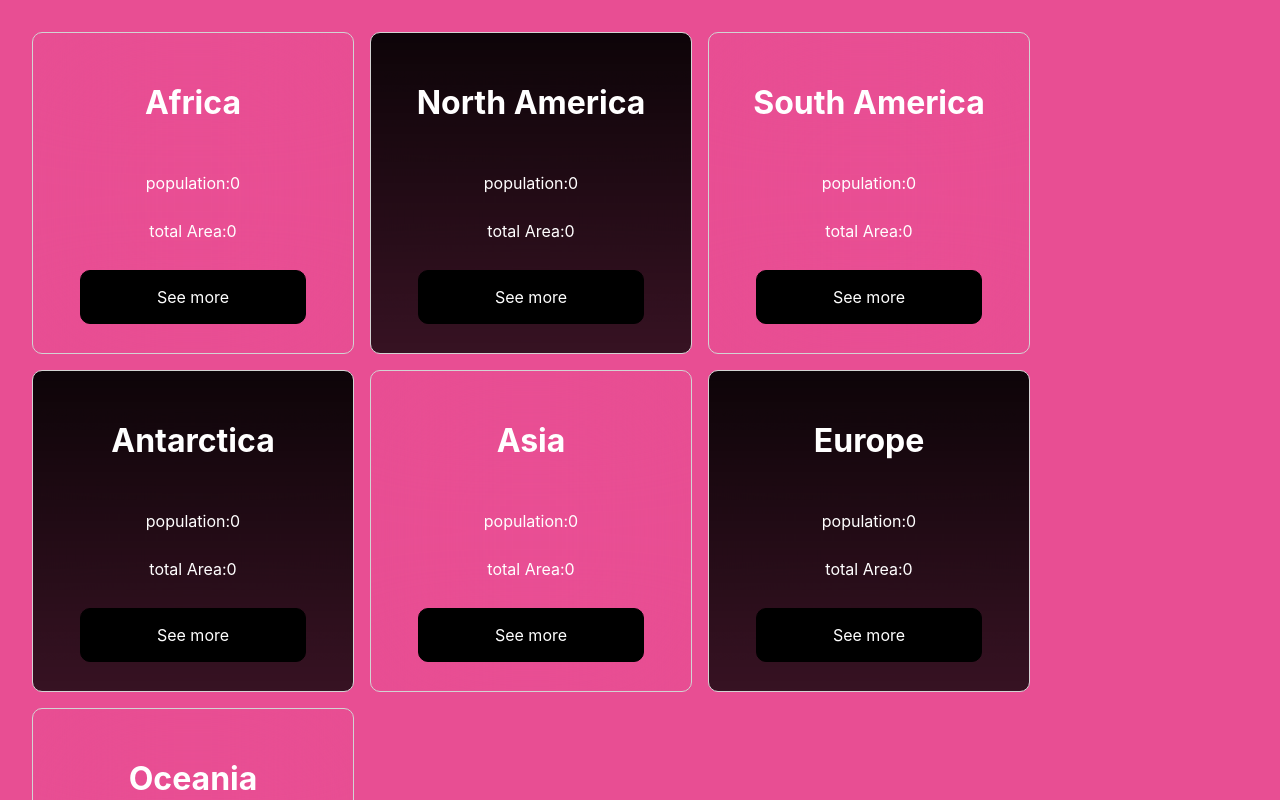
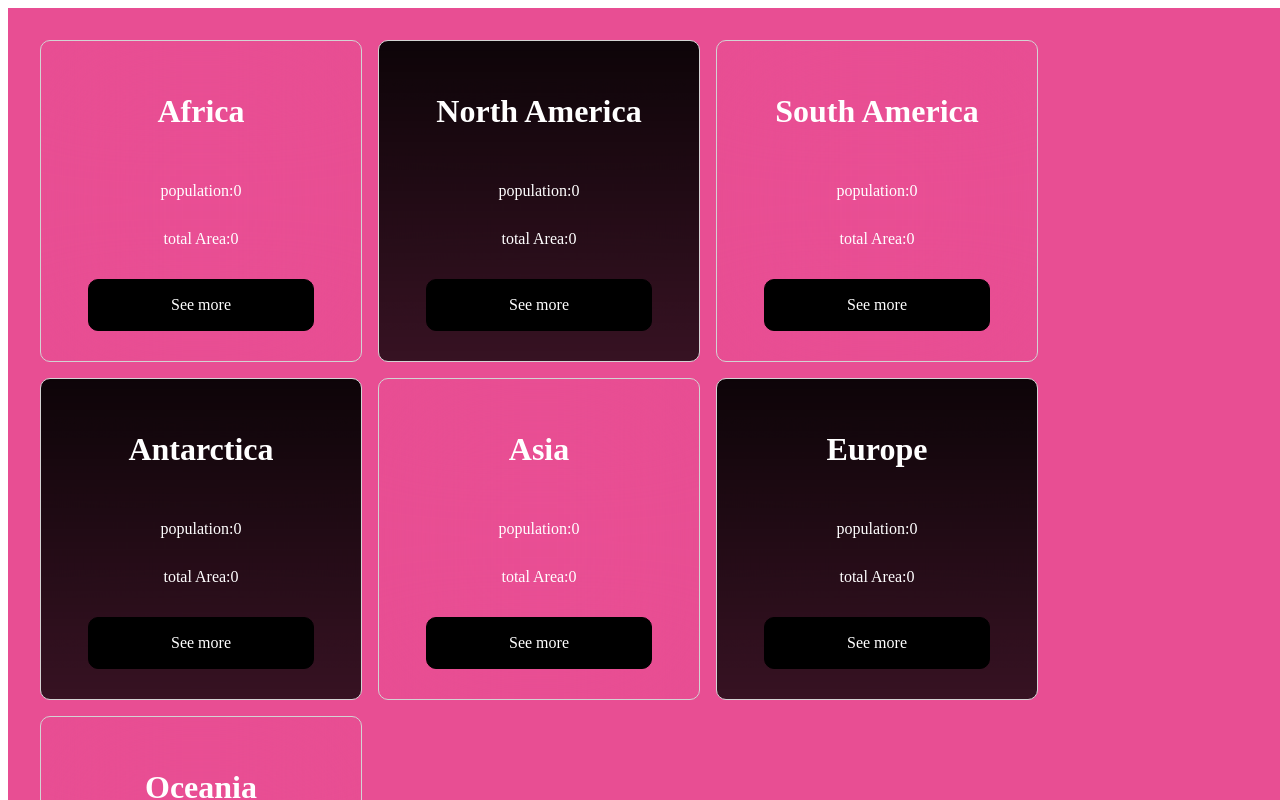
Before and after one commit to Reggeditt/react-capstone, a React (Create React App) app: page / in a window 1280 px wide. Shown: the top 800 px of the page. Built offline with nearby package versions, Linux system fonts and the light colour scheme; no server answers.

Commit message:
fix linters

```diff
--- a/src/App.css
+++ b/src/App.css
@@ -13,10 +13,6 @@
 .continent-cards-wrap a {
   text-decoration: none;
   color: white;
-}
-
-.continent-card:nth-child(even) {
-  background: linear-gradient(rgba(0, 0, 0, 0.946), rgba(0, 0, 0, 0.763));
 }
 
 .continent-card {
@@ -43,10 +39,18 @@
   background-color: black;
 }
 
+.continent-card:nth-child(even) {
+  background: linear-gradient(rgba(0, 0, 0, 0.946), rgba(0, 0, 0, 0.763));
+}
+
 .continent-card:hover {
   transform: scale(1.05);
   transition: transform 0.3s ease-in-out;
   backdrop-filter: blur(25px);
+}
+
+.details-wrap * {
+  text-align: left;
 }
 
 .details-wrap > * {
@@ -60,10 +64,6 @@
   background: linear-gradient(rgba(0, 0, 0, 0.946), rgba(0, 0, 0, 0.763));
 }
 
-.details-wrap * {
-  text-align: left;
-}
-
 .back-arrow {
   width: 50px;
   cursor: pointer;
--- a/src/index.css
+++ b/src/index.css
@@ -1,13 +1,4 @@
 body {
-  margin: 0;
-  font-family: -apple-system, BlinkMacSystemFont, 'Segoe UI', 'Roboto', 'Oxygen',
-    'Ubuntu', 'Cantarell', 'Fira Sans', 'Droid Sans', 'Helvetica Neue',
-    sans-serif;
-  -webkit-font-smoothing: antialiased;
-  -moz-osx-font-smoothing: grayscale;
+  width: 100vw;
+  min-height: 100vh;
 }
-
-code {
-  font-family: source-code-pro, Menlo, Monaco, Consolas, 'Courier New',
-    monospace;
-}
```
Also changed, not shown: package.json (+6 -5 lines), 2 other files (tests, documents, lock files or other folders).
